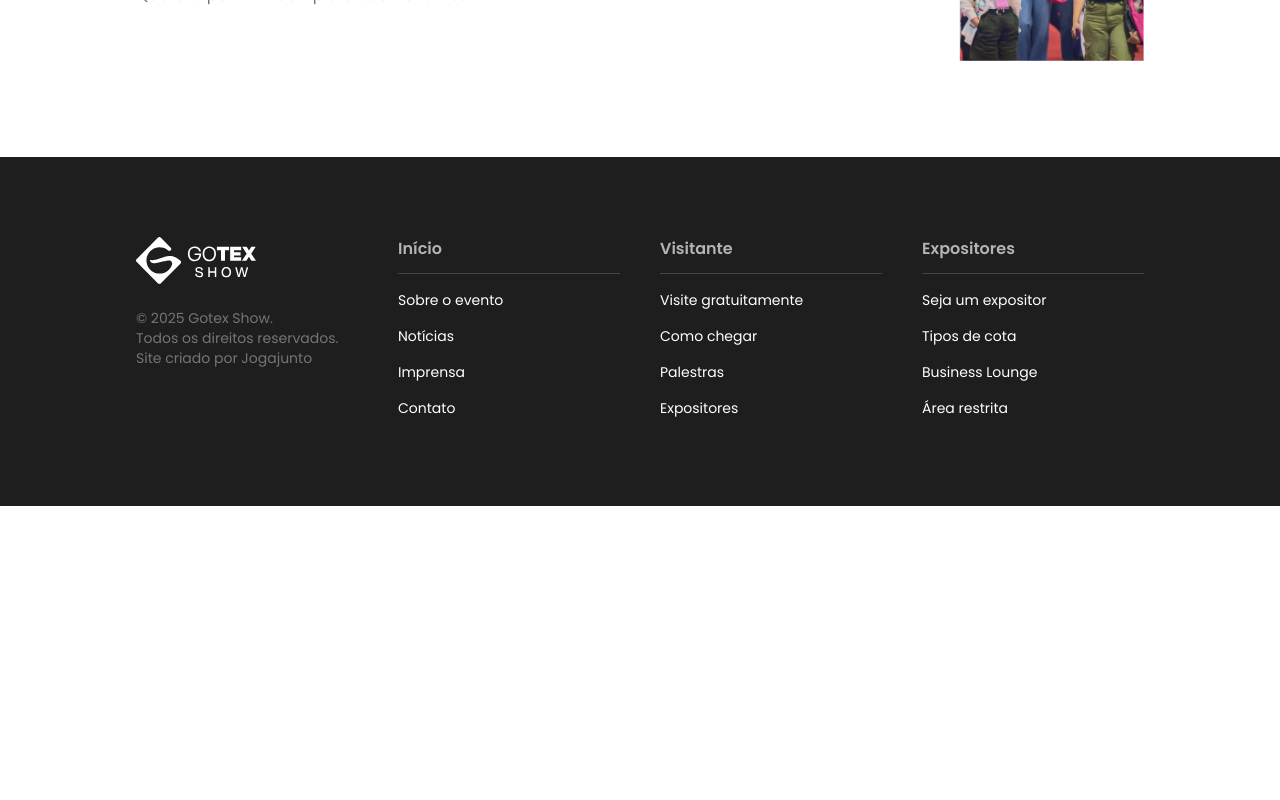
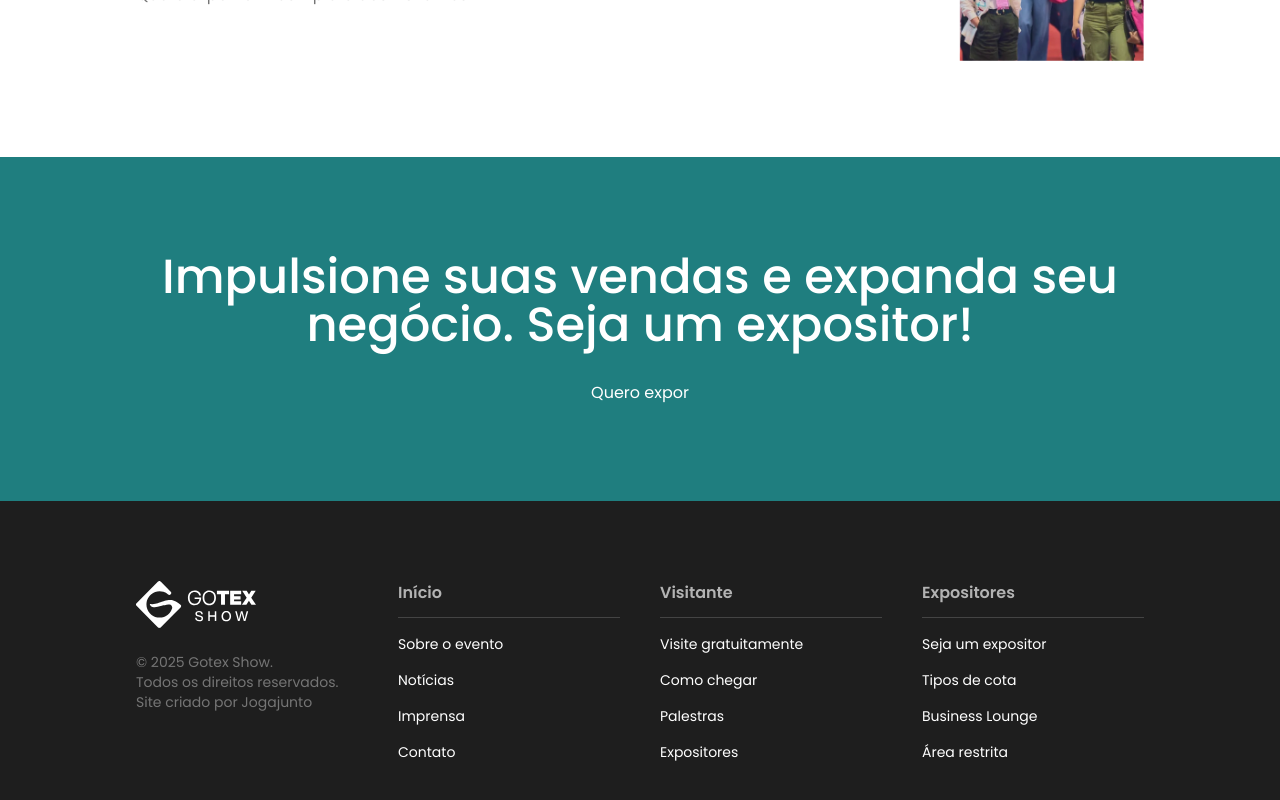
Before and after one commit to mtscarvalho/gotex-show-site, a Next.js app: page /seja-um-expositor in a window 1280 px wide. Shown: the part 2944-3744 px from the top of the page. Before the commit the page ends 3450 px from the top, so only its background shows below. Built offline with nearby package versions, Linux system fonts and the light colour scheme.

Commit message:
Creat section 'impulsione-suas-vendas'

```diff
--- a/src/app/(frontend)/seja-um-expositor/page.tsx
+++ b/src/app/(frontend)/seja-um-expositor/page.tsx
@@ -152,6 +152,13 @@ export default function Home() {
           </div>
         </div>
       </section>
+
+      <section className="py-24 bg-brand-primary text-on-brand">
+        <div className="container text-center space-y-8">
+          <h2 className="font-medium text-5xl">Impulsione suas vendas e expanda seu negócio. Seja um expositor!</h2>
+          <a href="">Quero expor</a>
+        </div>
+      </section>
     </main>
   );
 }
```
